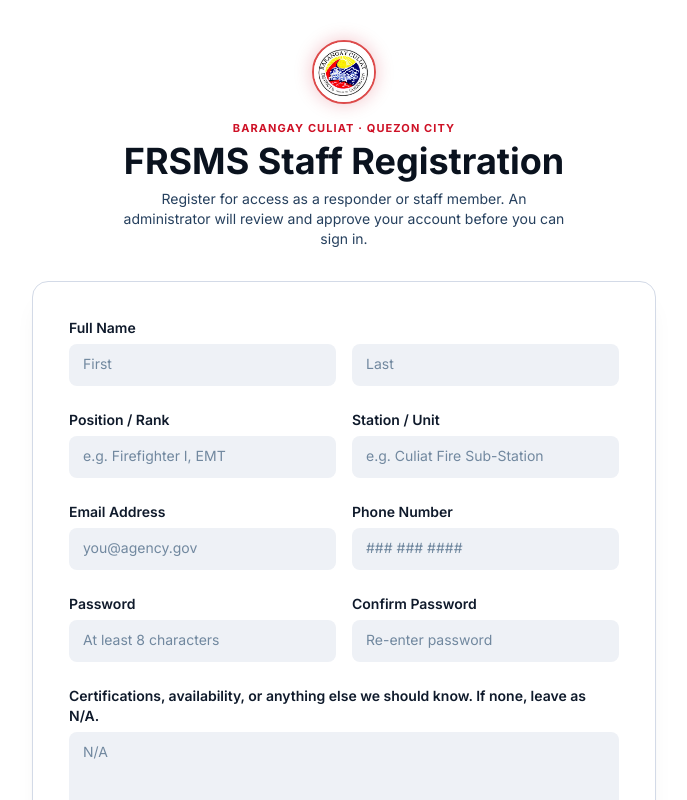
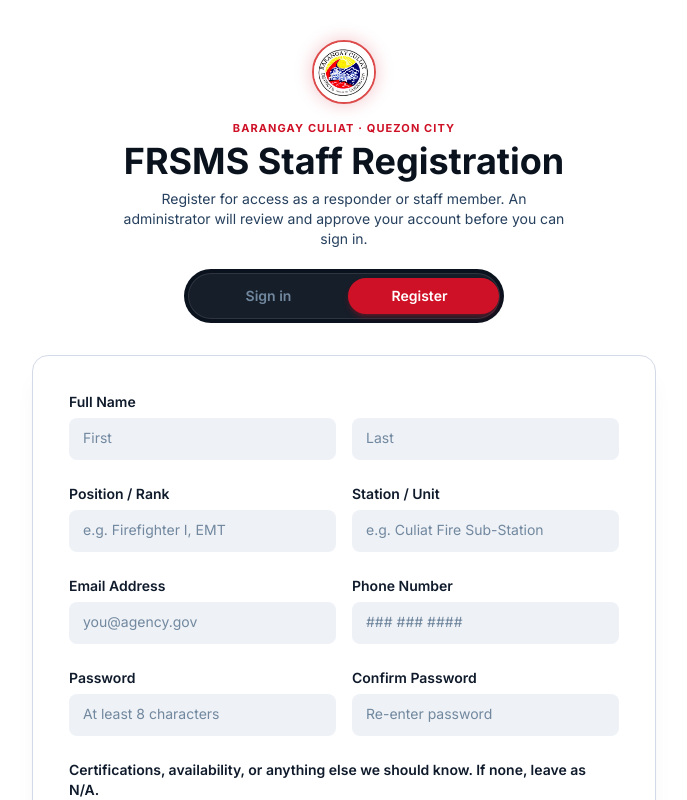
Before and after one commit to Logophile09/frsmssystem, a React (Vite) app in the folder frontend/: page /register in a window 1280 px wide. Shown: the top 800 px of the page, without its empty margins (296-983 px from the left). Built offline with nearby package versions, Linux system fonts and the light colour scheme; no server answers.

Commit message:
Add sliding pill transition between Sign in and Register

```diff
--- /dev/null
+++ b/frontend/src/components/AuthModeSwitch.tsx
@@ -0,0 +1,74 @@
+import { useLocation, useNavigate } from 'react-router-dom';
+
+/**
+ * Sliding pill switch used at the top of both the Login and Register
+ * cards. Clicking the inactive side navigates to the other auth route;
+ * the sliding highlight behind the labels is what gives the "flip"
+ * feel, paired with the directional entrance animation applied by
+ * <AuthFlipTransition> on the page you land on.
+ *
+ * Usage (inside the card, above the form):
+ *   <AuthModeSwitch active="signin" />   // on Login.tsx
+ *   <AuthModeSwitch active="register" /> // on Register.tsx
+ */
+export function AuthModeSwitch({ active }: { active: 'signin' | 'register' }) {
+  const navigate = useNavigate();
+
+  function go(mode: 'signin' | 'register') {
+    if (mode === active) return;
+    // direction: moving right into Register, left back into Sign in --
+    // read by AuthFlipTransition on the destination page via router state.
+    const direction = mode === 'register' ? 'right' : 'left';
+    navigate(mode === 'signin' ? '/login' : '/register', { state: { authDir: direction } });
+  }
+
+  return (
+    <div className="relative grid grid-cols-2 rounded-full border border-white/10 bg-white/5 p-1 text-sm font-semibold">
+      {/* sliding highlight */}
+      <div
+        className="absolute inset-y-1 w-[calc(50%-4px)] rounded-full bg-flagred-500 shadow-md shadow-flagred-500/30 transition-transform duration-300 ease-smooth"
+        style={{ transform: active === 'signin' ? 'translateX(0%)' : 'translateX(calc(100% + 8px))' }}
+      />
+      <button
+        type="button"
+        onClick={() => go('signin')}
+        className={`relative z-10 rounded-full py-2 transition-colors duration-300 ${
+          active === 'signin' ? 'text-white' : 'text-navy-300 hover:text-navy-100'
+        }`}
+      >
+        Sign in
+      </button>
+      <button
+        type="button"
+        onClick={() => go('register')}
+        className={`relative z-10 rounded-full py-2 transition-colors duration-300 ${
+          active === 'register' ? 'text-white' : 'text-navy-300 hover:text-navy-100'
+        }`}
+      >
+        Register
+      </button>
+    </div>
+  );
+}
+
+/**
+ * Wraps the auth card content and plays a directional slide-in based on
+ * which side of the pill switch was just clicked (read from router
+ * state set by AuthModeSwitch above). Falls back to a plain fade-up
+ * (the existing 'page-in' animation) on a direct visit/refresh, where
+ * there's no direction to infer.
+ */
+export function AuthFlipTransition({ children }: { children: React.ReactNode }) {
+  const location = useLocation();
+  const dir = (location.state as { authDir?: 'left' | 'right' } | null)?.authDir;
+  const animationClass =
+    dir === 'right' ? 'animate-auth-slide-from-right' : dir === 'left' ? 'animate-auth-slide-from-left' : 'animate-page-in';
+
+  // key={dir + pathname} forces a remount on every switch so the
+  // animation replays each time instead of only on first mount.
+  return (
+    <div key={`${dir ?? 'initial'}-${location.pathname}`} className={animationClass}>
+      {children}
+    </div>
+  );
+}
--- a/frontend/src/pages/Login.tsx
+++ b/frontend/src/pages/Login.tsx
@@ -18,6 +18,7 @@ import {
 } from 'lucide-react';
 import { useAuth } from '../context/AuthContext';
 import { supabase } from '../lib/supabase';
+import { AuthModeSwitch, AuthFlipTransition } from '../components/AuthModeSwitch';
 
 const NAV_LINKS = [
   { href: '/#features', label: 'Features' },
@@ -201,6 +202,7 @@ export default function Login() {
             </div>
 
             {/* Sign-in card */}
+            <AuthFlipTransition>
             <div className="w-full max-w-sm justify-self-center rounded-2xl border border-white/10 bg-navy-950/90 p-7 shadow-2xl shadow-black/50 backdrop-blur-xl">
               <div className="flex flex-col items-center text-center">
                 <div className="flex h-16 w-16 items-center justify-center overflow-hidden rounded-full border-2 border-leaf-400 bg-white shadow-[0_0_18px_rgba(206,17,38,0.35)]">
@@ -208,6 +210,10 @@ export default function Login() {
                 </div>
                 <h2 className="mt-4 font-display text-xl font-bold text-white">Welcome Back</h2>
                 <p className="mt-1 text-sm text-navy-300">Sign in to your console</p>
+              </div>
+
+              <div className="mt-5">
+                <AuthModeSwitch active="signin" />
               </div>
 
               {justRegistered && (
@@ -304,6 +310,7 @@ export default function Login() {
                 Authentication is handled by Supabase Auth.
               </p>
             </div>
+            </AuthFlipTransition>
           </div>
 
           {/* Flag-colored divider */}
--- a/frontend/src/pages/Register.tsx
+++ b/frontend/src/pages/Register.tsx
@@ -1,9 +1,10 @@
 import React, { useState } from 'react';
-import { Link, Navigate, useNavigate } from 'react-router-dom';
+import { Navigate, useNavigate } from 'react-router-dom';
 import { ArrowRight, ShieldCheck } from 'lucide-react';
 import { useAuth } from '../context/AuthContext';
 import { supabase } from '../lib/supabase';
 import { registerAccount } from '../lib/api';
+import { AuthModeSwitch, AuthFlipTransition } from '../components/AuthModeSwitch';
 
 const inputClass =
   'w-full rounded-lg border-0 border-b-2 border-transparent bg-navy-50 px-3.5 py-2.5 text-sm text-navy-900 placeholder:text-navy-300 focus:border-leaf-500 focus:bg-white focus:outline-none focus:ring-2 focus:ring-leaf-500/15 dark:bg-white/5 dark:text-slate-100 dark:placeholder:text-slate-500';
@@ -91,8 +92,12 @@ export default function Register() {
             Register for access as a responder or staff member. An administrator will review and approve your
             account before you can sign in.
           </p>
+          <div className="mt-5 w-full max-w-xs rounded-full bg-navy-900 p-1 dark:bg-black/20">
+            <AuthModeSwitch active="register" />
+          </div>
         </div>
 
+        <AuthFlipTransition>
         <form
           onSubmit={handleSubmit}
           className="rounded-2xl border border-navy-100 bg-white p-7 shadow-xl shadow-navy-900/5 dark:border-white/10 dark:bg-navy-900 sm:p-9"
@@ -241,13 +246,7 @@ export default function Register() {
             </div>
           </div>
         </form>
-
-        <p className="mt-6 text-center text-sm text-navy-500 dark:text-navy-300">
-          Already have an account?{' '}
-          <Link to="/login" className="font-semibold text-leaf-500 hover:text-leaf-600">
-            Sign in
-          </Link>
-        </p>
+        </AuthFlipTransition>
       </div>
     </div>
   );
--- a/frontend/tailwind.config.js
+++ b/frontend/tailwind.config.js
@@ -63,11 +63,21 @@ export default {
           '0%, 100%': { opacity: '1' },
           '50%': { opacity: '0.6' },
         },
+        authSlideFromRight: {
+          '0%': { opacity: '0', transform: 'translateX(24px)' },
+          '100%': { opacity: '1', transform: 'translateX(0)' },
+        },
+        authSlideFromLeft: {
+          '0%': { opacity: '0', transform: 'translateX(-24px)' },
+          '100%': { opacity: '1', transform: 'translateX(0)' },
+        },
       },
       animation: {
         'page-in': 'pageIn 0.45s cubic-bezier(0.16, 1, 0.3, 1)',
         'modal-in': 'fadeScaleIn 0.3s cubic-bezier(0.16, 1, 0.3, 1)',
         'leaf-pulse': 'shimmerLeaf 2.4s ease-in-out infinite',
+        'auth-slide-from-right': 'authSlideFromRight 0.32s cubic-bezier(0.16, 1, 0.3, 1)',
+        'auth-slide-from-left': 'authSlideFromLeft 0.32s cubic-bezier(0.16, 1, 0.3, 1)',
       },
       transitionTimingFunction: {
         smooth: 'cubic-bezier(0.16, 1, 0.3, 1)',
```
